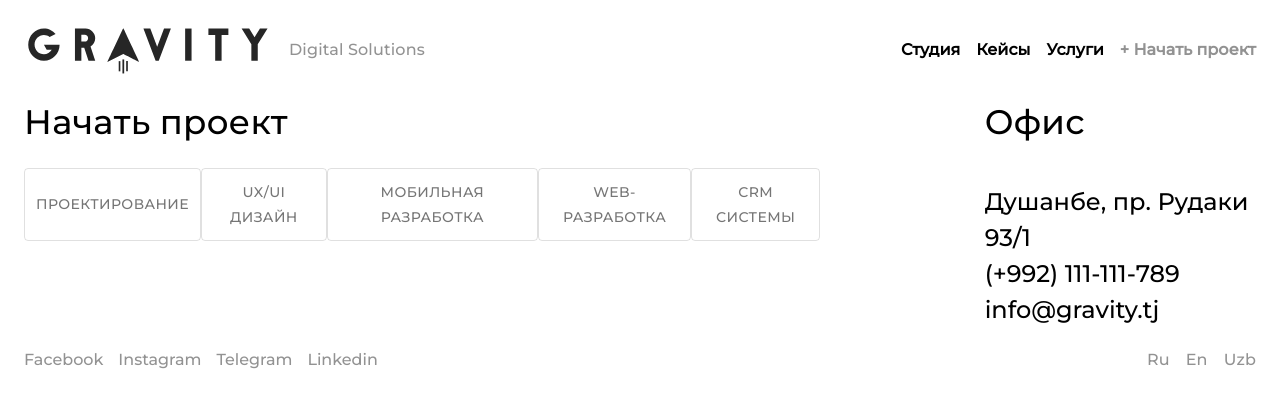
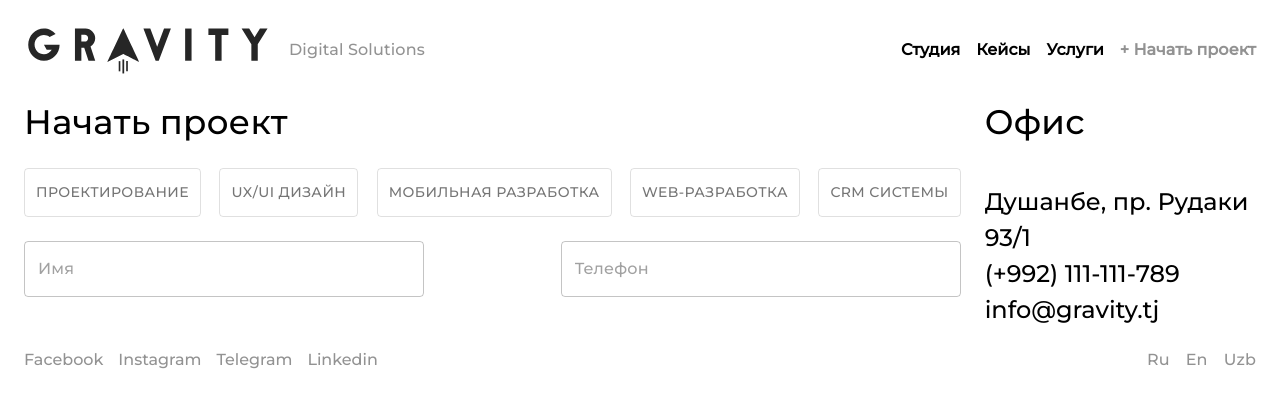
Before and after one commit to faridunBegijonov/gravity, a React (Create React App) app: page /startproject in a window 1280 px wide. Shown: the top 408 px of the page. Built offline with nearby package versions, Linux system fonts and the light colour scheme; a web font is replaced by a local one.

Commit message:
add form.startproject.component

```diff
--- a/src/components/startprojct/category.startproject.component.tsx
+++ b/src/components/startprojct/category.startproject.component.tsx
@@ -27,7 +27,7 @@ const Category: React.FC = () => {
       sx={{
         display: 'flex',
         justifyContent: 'space-between',
-        width: '85%',
+        width: '100%',
         mt: 3,
       }}
     >
--- /dev/null
+++ b/src/components/startprojct/form.startproject.component.tsx
@@ -0,0 +1,21 @@
+import React from 'react';
+import { Box } from '@mui/system';
+import OutlinedInput from '@mui/material/OutlinedInput';
+
+const FormComponent = () => {
+  return (
+    <Box
+      sx={{
+        display: 'flex',
+        justifyContent: 'space-between',
+        width: '100%',
+        mt: 3,
+      }}
+    >
+      <OutlinedInput sx={{width: '400px'}} placeholder='Имя' />
+      <OutlinedInput sx={{width: '400px'}} placeholder='Телефон' />
+    </Box>
+  );
+};
+
+export default FormComponent;
--- a/src/components/startprojct/startproject.component.tsx
+++ b/src/components/startprojct/startproject.component.tsx
@@ -4,6 +4,7 @@ import { Box, Container } from '@mui/system';
 import Typography from '@mui/material/Typography';
 import ToggleButton from '@mui/material/ToggleButton';
 import Category from './category.startproject.component';
+import FormComponent from './form.startproject.component';
 
 const StartProject = () => {
   const [selected, setSelected] = useState(false);
@@ -49,6 +50,7 @@ const StartProject = () => {
               Начать проект
             </Typography>
             <Category />
+            <FormComponent />
           </Box>
           <Box
             sx={{ width: '350px', display: 'flex', flexDirection: 'column' }}
```
